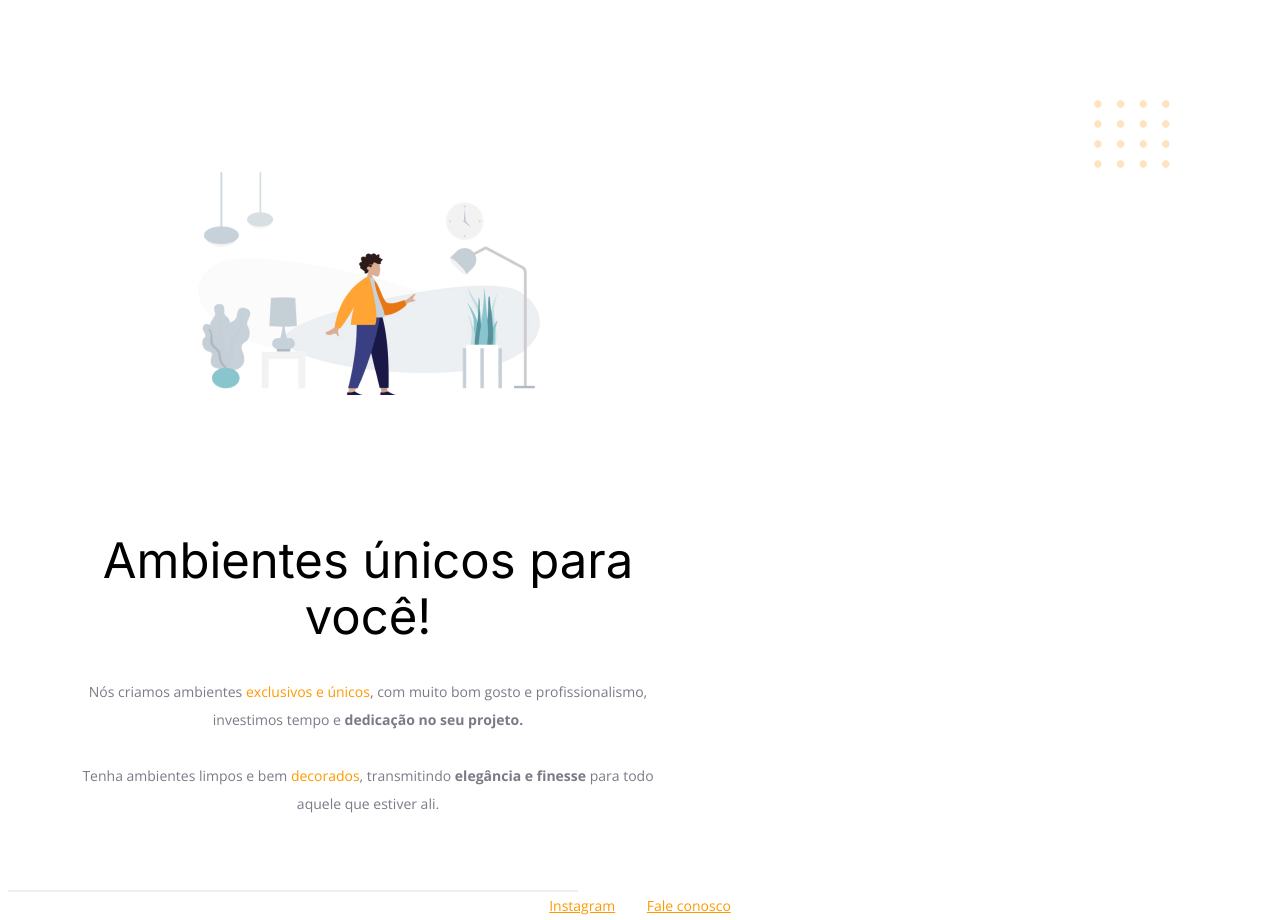
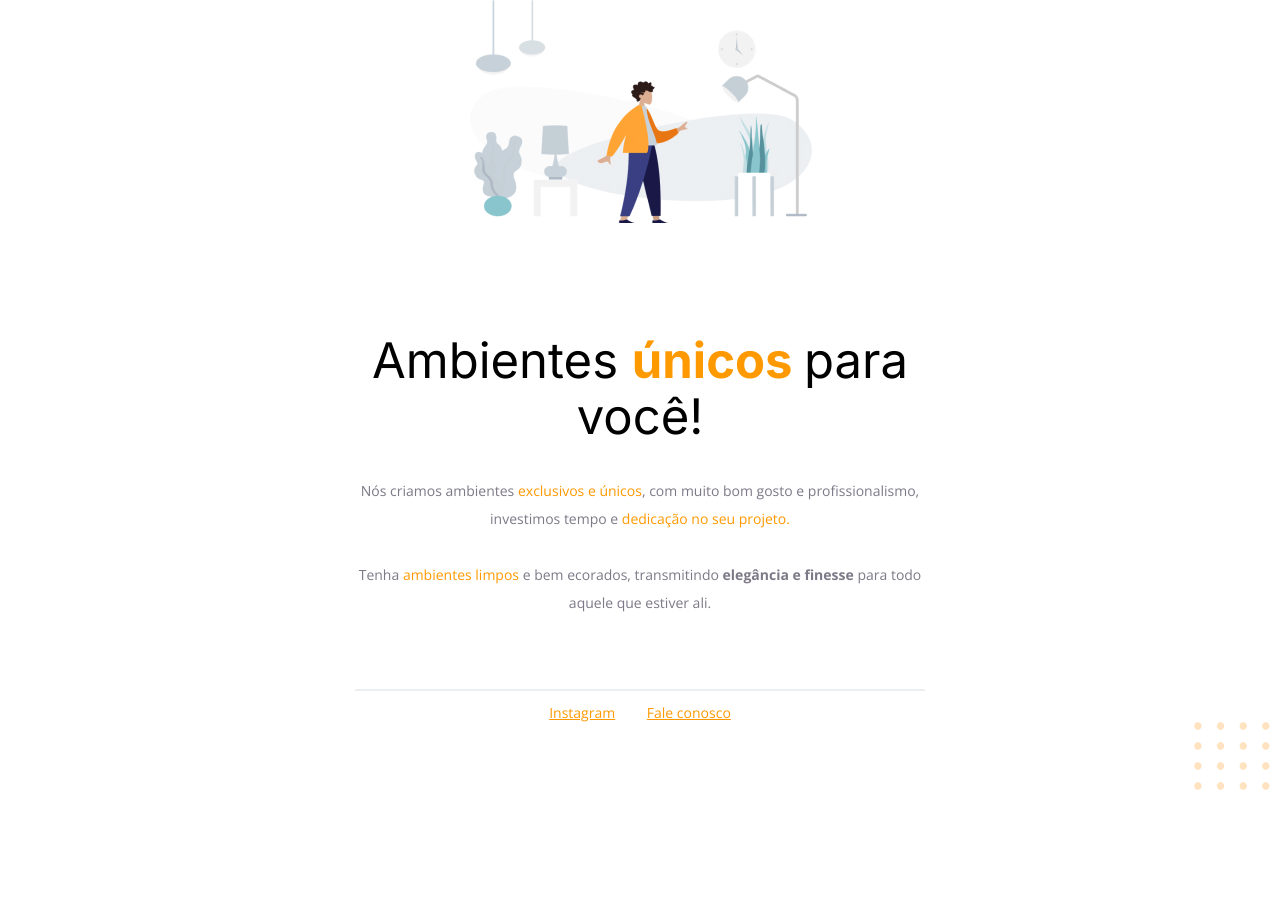
Before and after one commit to Danny-ctrl/desafio1_explorer, a plain HTML site: page index.html in a window 1280 px wide. After the commit the page ends 800 px from the top, so only its background shows below. Drawn offline with nearby package versions, Linux system fonts and the light colour scheme.

Commit message:
fim desafio

```diff
--- a/index.html
+++ b/index.html
@@ -14,41 +14,36 @@
       href="https://fonts.googleapis.com/css2?family=Inter:wght@400;700&family=Open+Sans:wght@400;700&display=swap"
       rel="stylesheet"
     />
-
   </head>
 
   <!-- Tag <body> é o corpo do documento, onde tem as informações que serão mostradas. -->
   <body>
     <div id="hero">
-
       <img
-      src="images/img1.jpg"
-      alt="Desenho de uma pessoa vestindo uma camisa amarela em uma sala com Móveis"
+        src="images/img1.jpg"
+        alt="Desenho de uma pessoa vestindo uma camisa amarela em uma sala com Móveis"
       />
-      <h1>Ambientes únicos para você!</h1>
+      <h1>Ambientes <span>únicos </span>para você!</h1>
       <p>
-        Nós criamos ambientes <span>exclusivos e únicos</span>, com muito
-        bom gosto e profissionalismo, investimos tempo e
-        <strong>dedicação no seu projeto.</strong>
+        Nós criamos ambientes <span>exclusivos e únicos</span>, com muito bom
+        gosto e profissionalismo, investimos tempo e
+        <span>dedicação no seu projeto.</span>
 
         <br />
         <br />
 
-      Tenha ambientes limpos e bem <span>decorados</span>, transmitindo
-    <strong>elegância e finesse</strong>
-    para todo aquele que estiver ali.
-  </p>
+        Tenha <span>ambientes limpos</span> e bem ecorados, transmitindo
+        <strong>elegância e finesse</strong>
+        para todo aquele que estiver ali.
+      </p>
     </div>
 
-
     <div id="footer">
-      <div class="line"></div>
+      <div id="line"></div>
       <a target="_blank" href="https://instagram.com/moveisparavoce"
         >Instagram</a
       >
       <a href="mailto:contato@moveisparavoce.com">Fale conosco</a>
-    </div>
-
 
 
     <img
@@ -56,5 +51,6 @@
       src="images/balls.svg"
       alt="Bolinhas alaranjadas no canto inferior direito da tela"
     />
+  </div>
   </body>
 </html>
--- a/style.css
+++ b/style.css
@@ -3,54 +3,42 @@ body {
   text-align: center;
   margin: 0;
 }
-
+#hero img {
+  margin-bottom:72px;
+}
 #hero {
     width: 592px;
-    margin: 72px;
+    margin:0 auto 72px;
 }
-
-img {
-    margin: 100px;
-}
-
 h1 {
   font-family: "Inter", sans-serif;
   font-size: 49px;
   line-height: 56px;
   font-weight: normal;
+  margin-bottom:32px;
 }
-
 h1 span {
   font-weight: bold;
-
-  margin-bottom: 32px;
 }
-
 span, a {
   color: #ff9900;
 }
-
 p, #footer {
   color: #7d7987;
   font-size: 14px;
   line-height: 28px;
 }
-
 #footer a + a {
     margin-left: 28px;
 }
-
-.line {
+#line {
     width: 568px;
     height: 0;
-
-    margin: 0 8px;
-
+    margin: 0 auto 8px;
     border: 1px solid #ECEFF2;
 }
-
 #balls {
     position: fixed;
-    top: 0;
+    bottom: 0;
     right: 0;
 }
```
